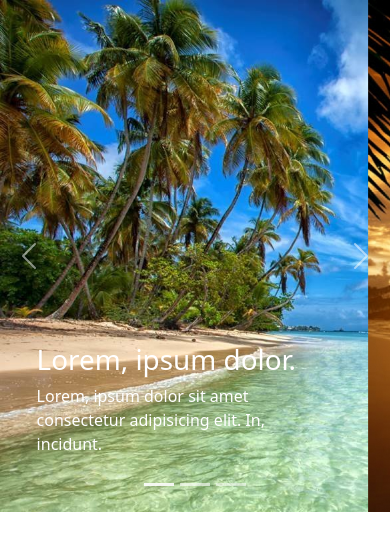
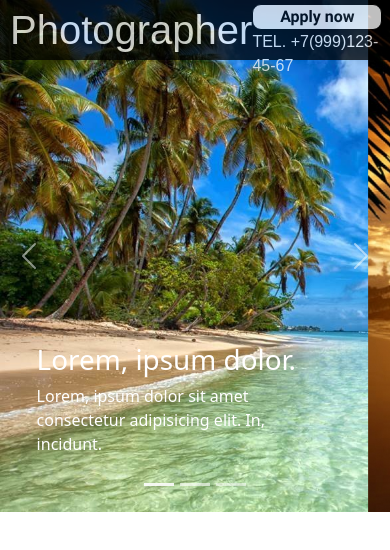
Before and after one commit to DmitriiBuilin/photographer_landing, a plain HTML site: page index.html in a window 390 px wide. Drawn offline with nearby package versions, Linux system fonts and the light colour scheme; a web font is replaced by a local one.

Commit message:
Added page header

```diff
--- a/index.html
+++ b/index.html
@@ -8,9 +8,19 @@
     <link rel="stylesheet" href="css/normalize.css">
     <link rel="stylesheet" href="css/style.css">
     <link href="https://cdn.jsdelivr.net/npm/bootstrap@5.2.0-beta1/dist/css/bootstrap.min.css" rel="stylesheet" integrity="sha384-0evHe/X+R7YkIZDRvuzKMRqM+OrBnVFBL6DOitfPri4tjfHxaWutUpFmBp4vmVor" crossorigin="anonymous">
+    <link href="https://fonts.googleapis.com/css2?family=Splash&display=swap" rel="stylesheet">
 </head>
 <body>
-    <header></header>
+    <header>
+        <div class="page-header">
+            <p class="logo">Photographer</p>
+            <div class="header-contacts">
+                <button class="application-form-button">Apply now</button>
+                <p class="tel-number">tel. +7(999)123-45-67</p>
+            </div>
+
+        </div>
+    </header>
     <main>
         <section id="myCarousel" class="carousel slide" data-bs-ride="carousel">
             <script src="https://cdn.jsdelivr.net/npm/bootstrap@5.2.0-beta1/dist/js/bootstrap.bundle.min.js" integrity="sha384-pprn3073KE6tl6bjs2QrFaJGz5/SUsLqktiwsUTF55Jfv3qYSDhgCecCxMW52nD2" crossorigin="anonymous"></script>
--- a/sass/style.sass
+++ b/sass/style.sass
@@ -1,3 +1,24 @@
+@font-face
+    font-family: splash
+    src: url(../fonts/Splash-Regular.ttf)
+    font-weight: 400
+    font-style: normal
+
+@font-face
+    font-family: roboto
+    src: url(../fonts/Roboto-Regular.ttf)
+    font-weight: 400
+    font-style: normal
+
+@font-face
+    font-family: roboto
+    src: url(../fonts/Roboto-Bold.ttf)
+    font-weight: 700
+    font-style: normal
+
+
+$font-family: splash, arial, sans-serif
+
 *
     margin: 0
     padding: 0
@@ -7,6 +28,58 @@
     max-width: 1140px
     margin: 0 auto
 
+/* Page header*/
+
+.logo
+    color: white
+    font-family: $font-family
+    font-weight: 400
+    font-size: 40px
+
+.header-contacts
+    display: flex
+    flex-direction: column
+    align-items: center
+
+
+.page-header
+    position: absolute
+    z-index: 10
+    width: 100%
+    height: 60px
+    background-color: #000
+    opacity: 75%
+    padding: 0 20px
+    display: flex
+    justify-content: space-between
+
+.application-form-button
+    border-radius: 9px
+    border: 1px solid black
+    color: black
+    background: white
+    font-family: roboto, arial, sans-serif
+    font-weight: 700
+    font-style: normal
+    width: 130px
+    height: 30px
+    margin: 4px 0 0 0
+
+.application-form-button:hover
+    border: 1px solid white
+    color: white
+    background: black
+
+.application-form-button:active
+    border: 1px solid black
+    color: black
+    background: white
+
+.tel-number
+    text-transform: uppercase
+    color: white
+    font-family: $font-family
+    font-weight: 400
 
 /* Carousel base class */
 .carousel
@@ -31,3 +104,5 @@
 @media screen and ( max-width: 769px  )
     .carousel-photo
         width: auto
+    .page-header
+        padding: 0 10px
```
Also changed, not shown: css/style.css, fonts/Roboto-Bold.ttf (added), fonts/Roboto-Regular.ttf (added), 2 other files.
